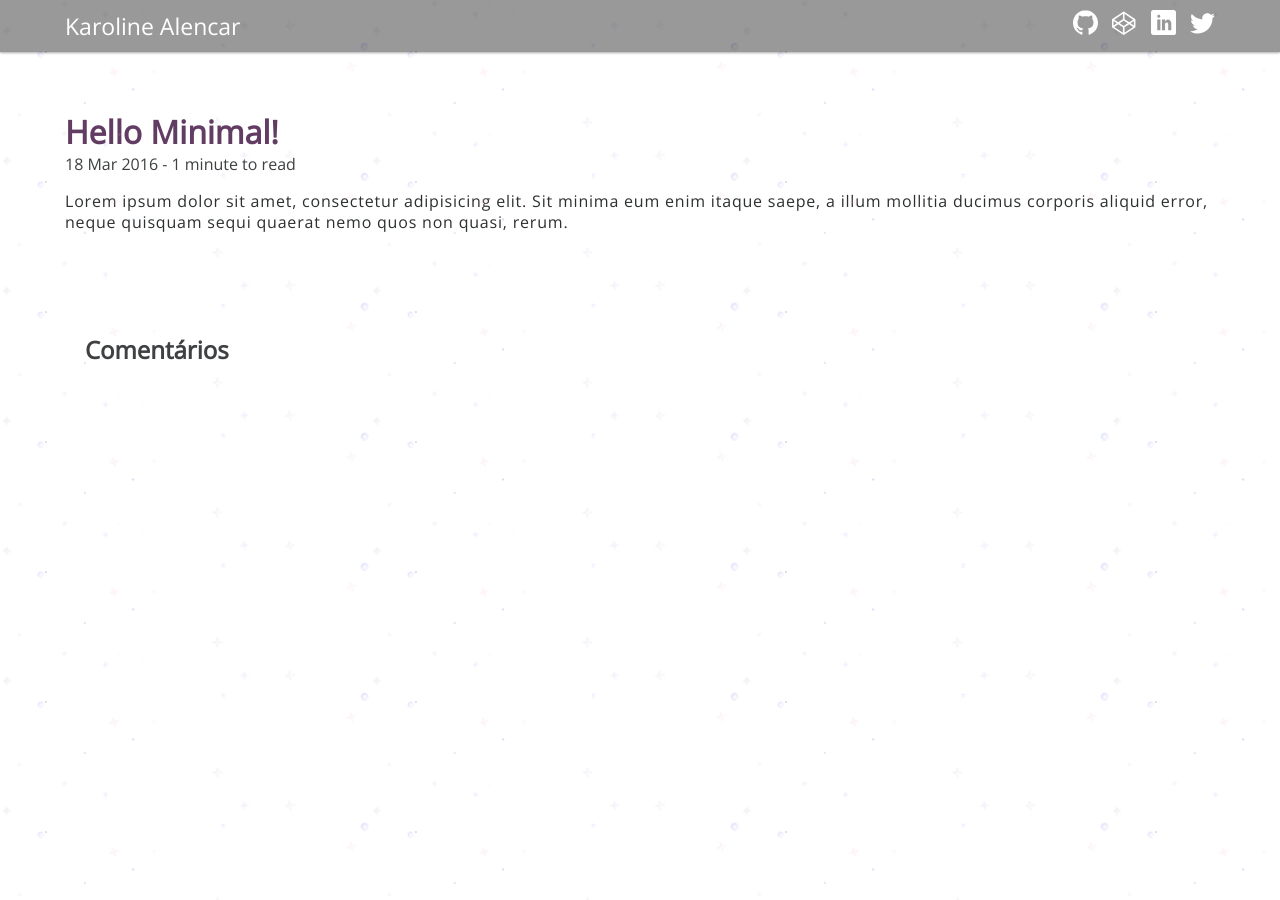
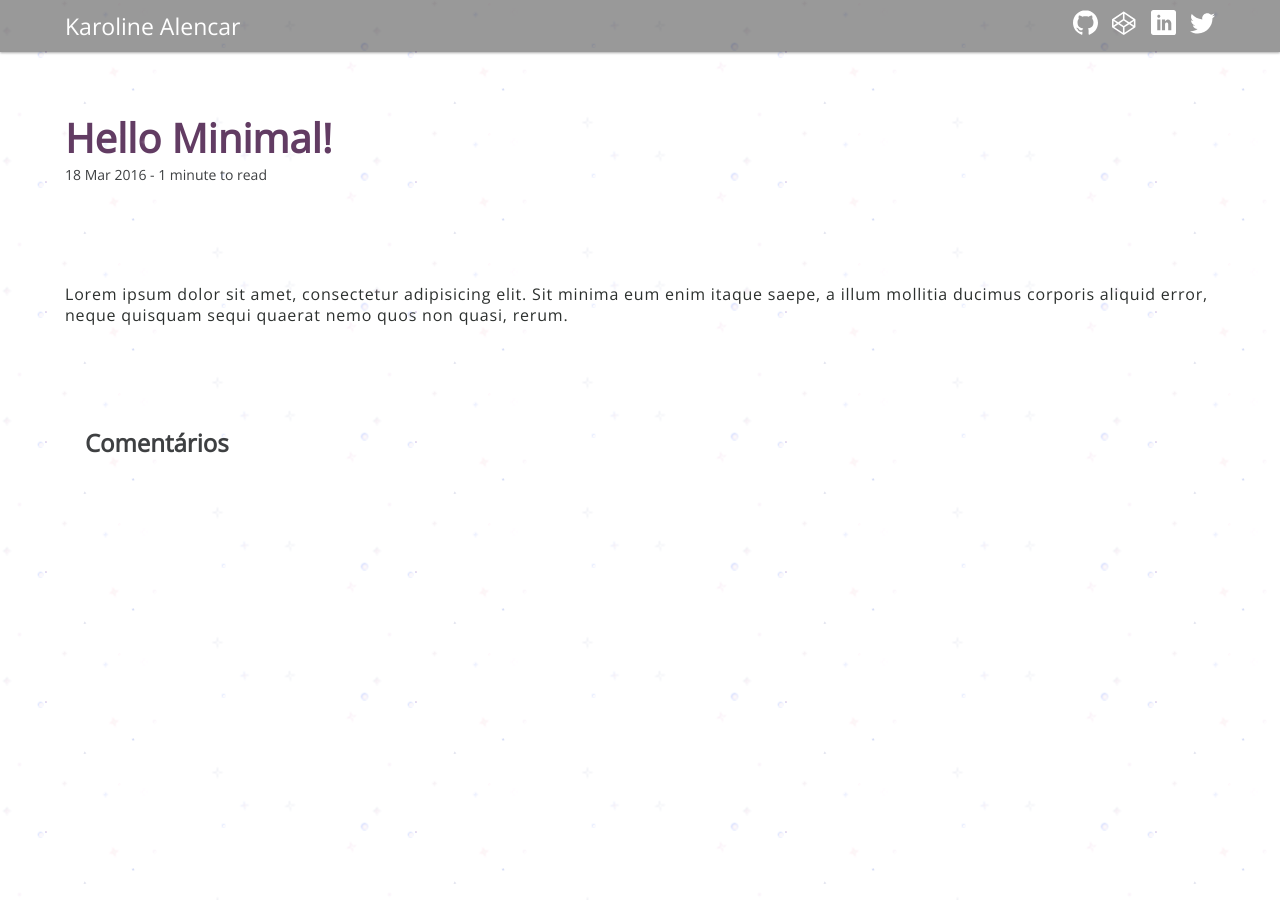
Before and after one commit to karolinedealencar/karolinedealencar.com.br, a Jekyll site: the page built from _posts/2016-03-17-hello-minimal.md, in a window 1280 px wide. Built offline with Jekyll 4.4.1, drawn with Linux system fonts in a browser that asks for light colours; comment, search, counter and statistics services are not loaded.

Commit message:
Alterações espaçamento e efeito card.

```diff
--- a/_layouts/post.html
+++ b/_layouts/post.html
@@ -8,9 +8,9 @@ layout: default
 <div class="container">
   <article class="post__page">
       <h1 class="post__title">{{ page.title }}</h1>
-      <div class="post__date">
+      <div class="post__date post__date--mod">
           <time>{{ page.date | date_to_string }}</time>
-          <span class="reading-time" title="Estimated read time"> - {{ minutesText }}</span>
+          <span class="reading__time" title="Estimated read time"> - {{ minutesText }}</span>
       </div>
 
       {{ content }}
--- a/_sass/_style.scss
+++ b/_sass/_style.scss
@@ -132,6 +132,7 @@
 
 .post:hover {
   border-color: #8D4B5E;
+  transform: translateY(-5px);
 }
 
 .post__title {
@@ -139,7 +140,7 @@
   font-size: 1.8em;
   color: #623C63;
   @media (min-width: 768px) {
-    font-size: 2em;
+    font-size: 2.5em;
   }
 }
 
@@ -149,16 +150,19 @@
 }
 
 .post__date {
-  font-size: 1em;
+  color: #3E4042;
+  font-size: 14px;
   font-weight: normal;
-  color: #3E4042;
 }
 
 /*    POST PAGE   */
 
 .post__page {
   margin: 100px 0;
+}
 
+.post__date--mod {
+  margin-bottom: 100px;
 }
 
 /*    COMMENTS   */
```
